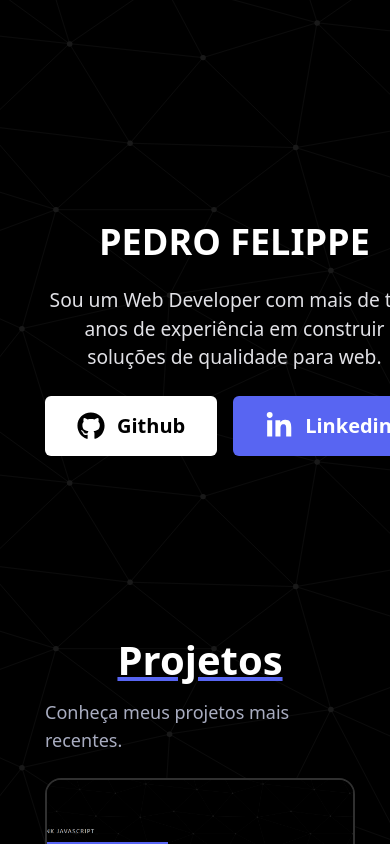
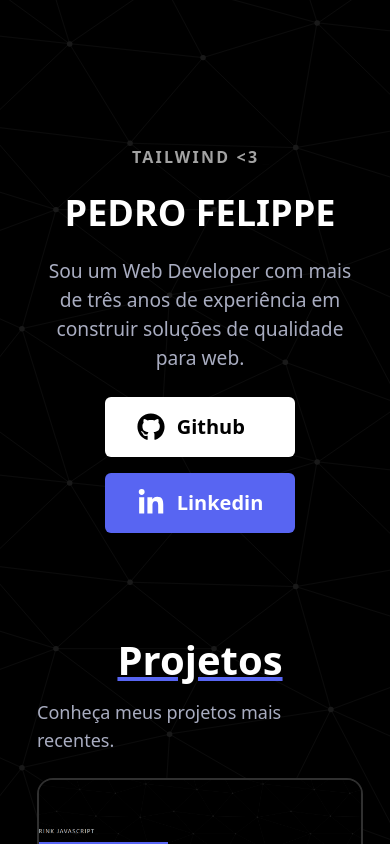
Before and after one commit to pefelippe/Portfolio, a Next.js app: page / in a window 390 px wide. Built offline with nearby package versions, Linux system fonts and the light colour scheme.

Commit message:
refactor: css fixes

```diff
--- a/pages/index.tsx
+++ b/pages/index.tsx
@@ -7,7 +7,7 @@ import Projects from "./../src/content/Projects";
 
 export default function Home() {
   return (
-    <div className="w-screen space-y-20  px-10 max-w-7xl mx-auto py-32">
+    <div className="w-screen space-y-20  px-8 max-w-7xl mx-auto py-32">
       <Hero />
       <Projects />
       <About />
--- a/src/components/MessageForm.tsx
+++ b/src/components/MessageForm.tsx
@@ -47,7 +47,7 @@ export default function MessageForm({}: Inputs) {
     <>
       <form
         onSubmit={handleSubmit(onSubmit)}
-        className=" flex flex-col gap-6 w-full  max-w-lg "
+        className=" flex flex-col gap-6 w-full  max-w-xl "
       >
         <input
           {...register("name", { required: true, maxLength: 50 })}
--- a/src/components/ProjectCard.tsx
+++ b/src/components/ProjectCard.tsx
@@ -23,7 +23,7 @@ function ProjectCard({
   id,
 }: IProjectCard) {
   return (
-    <div className="flex flex-col max-w-[600px] max-md:max-w-[400px] mx-auto ">
+    <div className="flex flex-col max-w-xl  mx-auto ">
       <Link
         href={`/projects/${id}`}
         className="transition-all rounded-2xl border-2 border-[#303030] hover:border-[#505050]
--- a/src/components/SocialLinks.tsx
+++ b/src/components/SocialLinks.tsx
@@ -7,7 +7,7 @@ type Props = {};
 
 export default function SocialLinks({}: Props) {
   return (
-    <div className="flex gap-4 justify-center mx-auto text-xl ">
+    <div className="flex max-md:flex-col gap-4 justify-center mx-auto text-xl ">
       <AnimatedBtn className="" href="https://github.com/pefelippe">
         <div
           className="flex gap-3 items-center px-8 p-4  rounded-md font-semibold transition-all
--- a/src/content/About.tsx
+++ b/src/content/About.tsx
@@ -1,6 +1,8 @@
 import { motion } from "framer-motion";
 import React from "react";
+import { FaFilePdf } from "react-icons/fa";
 
+import AnimatedBtn from "../components/animated/AnimatedBtn";
 import ContentTitle from "../components/ContentTitle";
 
 type Props = {};
@@ -14,10 +16,10 @@ export default function About({}: Props) {
       <motion.img
         alt="avatar-pefelippe"
         src="assets/avatar-pdr.png"
-        className=" rounded-full max-h-[220px] transition-all object-cover "
+        className=" rounded-full max-h-[180px] transition-all object-cover "
       />
-      <div className="flex item-center justify-center text-center">
-        <motion.span className=" max-w-xl text-xl">
+      <div className="flex flex-col gap-8 item-center justify-center text-center">
+        <motion.span className=" max-w-xl text-md md:text-xl">
           Meu nome é <b className="">Pedro Felippe</b> e eu sou um Web Developer
           com mais de 3 anos de experiência na criação de componentes
           reutilizáveis e escaláveis. Entre as tecnologias as quais trabalho
@@ -29,6 +31,16 @@ export default function About({}: Props) {
           minha graduação em <b className="">Ciência da Computação</b> na{" "}
           <b className="">Universidade Federal do Ceará</b>.
         </motion.span>
+
+        <AnimatedBtn className="" href="https://github.com/pefelippe">
+          <div
+            className=" mx-auto flex gap-3 items-center px-8 p-4  rounded-md font-semibold transition-all  justify-center
+        w-fit hover:bg-[#fff]/80 text-[#000]  bg-[#fff] "
+          >
+            <FaFilePdf className="h-7 w-7 " />
+            Currículo
+          </div>
+        </AnimatedBtn>
       </div>
     </div>
   );
--- a/src/content/Hero.tsx
+++ b/src/content/Hero.tsx
@@ -17,17 +17,38 @@ export default function Hero() {
         initial={{ opacity: 0, x: -50 }}
         animate={{ opacity: 1, x: 0 }}
         transition={{ duration: 1.5 }}
-        className="w-fit flex flex-col gap-6 items-start text-center  mx-auto"
+        className="w-fit flex flex-col gap-6 items-center text-center  mx-auto"
       >
+        <motion.p
+          initial={{ y: -25, opacity: 0 }}
+          animate={{ y: 0, opacity: 1 }}
+          transition={{ duration: 1 }}
+          className="text-md tracking-[2.2px] font-semibold text-center uppercase text-[#a3a3a3]"
+        >
+          <Typewriter
+            words={[
+              "SOFTWARE ENGINEER",
+              "Tailwind <3",
+              "i write coffe",
+              "i drink javascript",
+            ]}
+            loop={0}
+            cursor
+            cursorStyle="_"
+            typeSpeed={75}
+            deleteSpeed={75}
+            delaySpeed={2000}
+          />
+        </motion.p>
         <p
           className="text-[#fff]  uppercase font-bold mx-auto
-        text-4xl md:text-5xl lg:text-7xl
+        text-4xl sm:text-5xl lg:text-7xl
         "
         >
           Pedro Felippe
         </p>
 
-        <p className="w-full flex flex-col h-full  text-[1.2rem]  text-gray-100 max-w-xl mx-auto">
+        <p className="w-full flex flex-col h-full  text-[1.2rem]  text-gray-300 max-w-xl mx-auto">
           Sou um Web Developer com mais de três anos de experiência em construir
           soluções de qualidade para web.
         </p>
```
